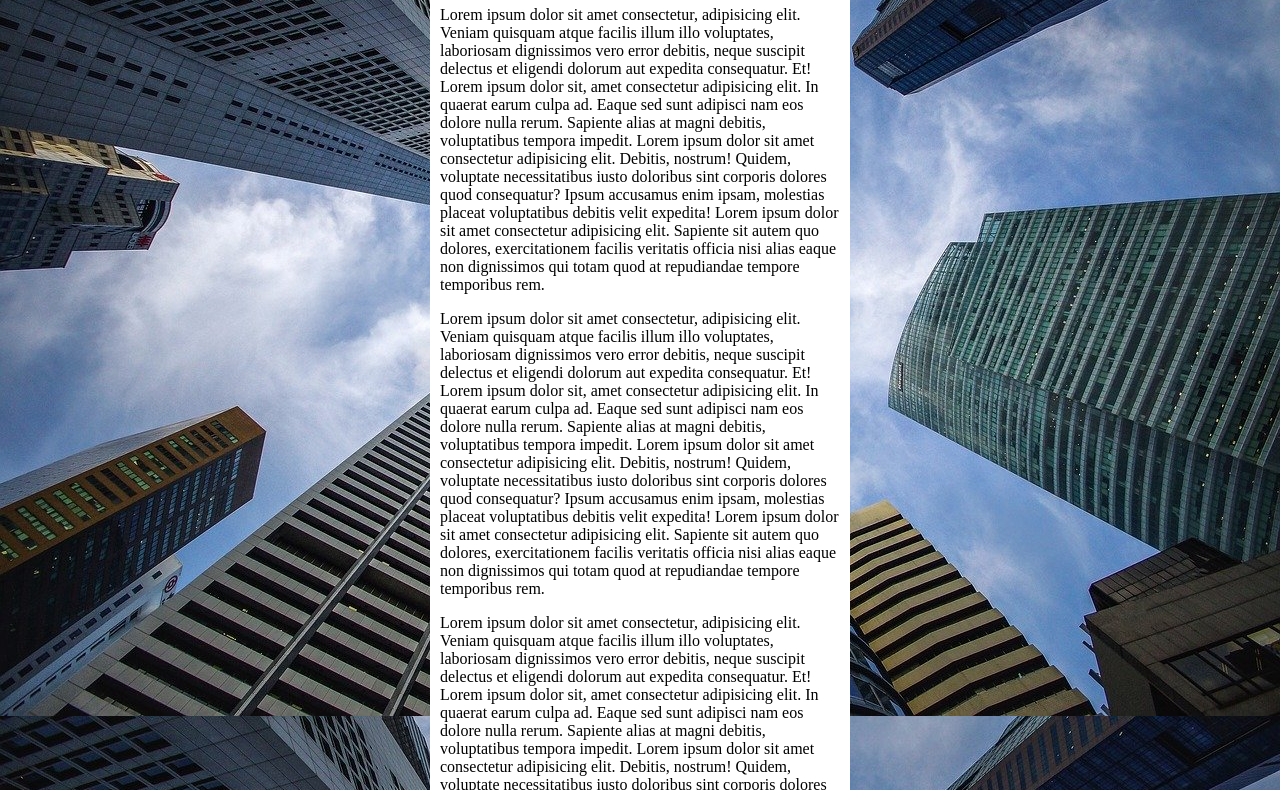
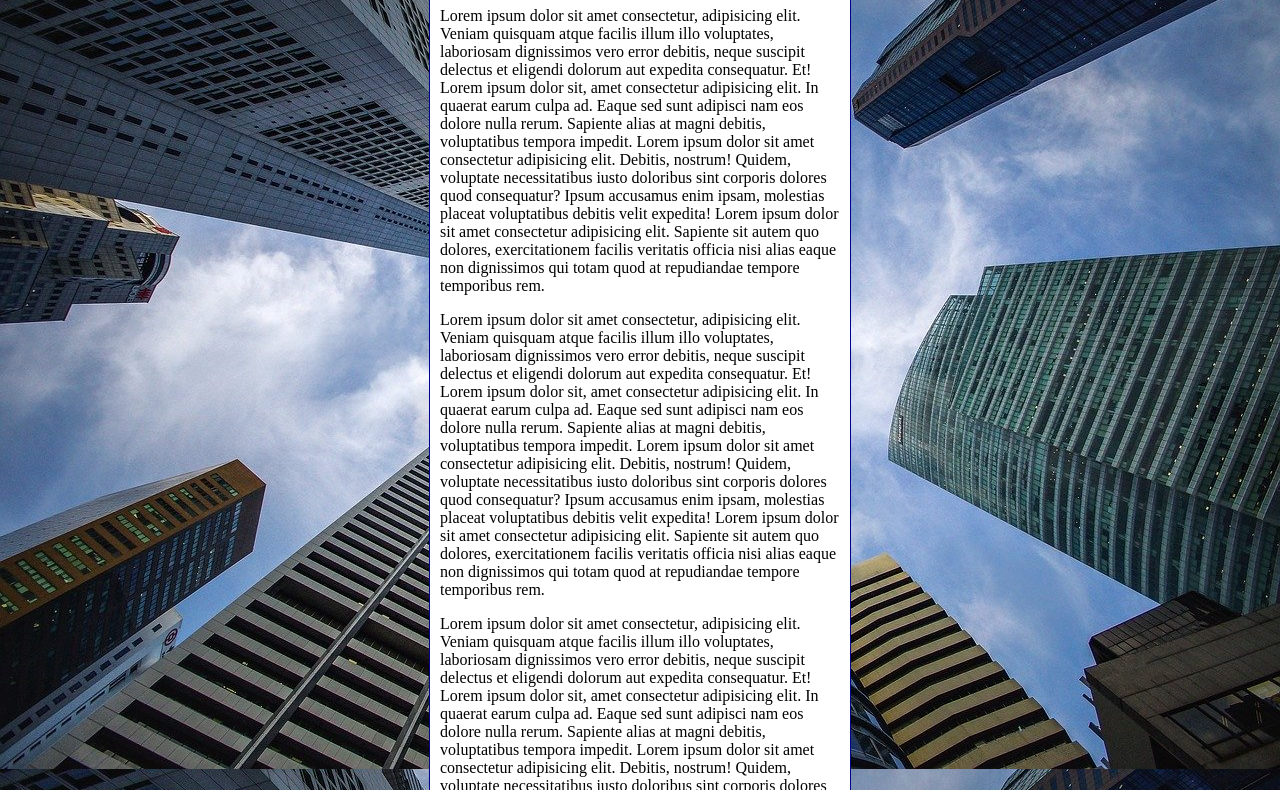
Before and after one commit to Lokinarius/Exercicios-HTML-CSS, a plain HTML site: page 028 - Background image/004-size,attachment.html in a window 1280 px wide. Shown: the part 84-874 px from the top of the page. Drawn offline with Linux system fonts and the light colour scheme.

Commit message:
background-image-2

```diff
--- a/028 - Background image/fundo004.html
+++ b/028 - Background image/004-size,attachment.html
@@ -10,23 +10,31 @@
             padding: 0;
             min-height: 100vh;
             height: 100vh;
+
         }
         body {
+            /*
             background-color: black;
             background-image: url('imagens/wallpaper002.jpg');
-            background-repeat: repeat-y;
-            background-attachment: scroll;
-            background-position: right bottom;
+            background-position: center center;
+            background-repeat: no-repeat;
             background-size: cover;
+            background-attachment: fixed;*/
 
-            /* background: black url('imagens/wallpaper002.jpg') no-repeat fixed center center; */
+        /*Shorthand
+        background color > image > position > repeat > [size] > attachment*/
+
+        background: black url('imagens/wallpaper002.jpg') center center no-repeat fixed;
+        background-size: cover;
         }
 
         main {
             background-color: white;
-            width: 400px;
+            max-width: 400px;
             margin: auto;
             padding: 10px;
+            border: 1px solid darkblue;
+            border-radius: 20px;
         }
     </style>
 </head>
@@ -36,7 +44,7 @@
         <p>Lorem ipsum dolor sit amet consectetur, adipisicing elit. Veniam quisquam atque facilis illum illo voluptates, laboriosam dignissimos vero error debitis, neque suscipit delectus et eligendi dolorum aut expedita consequatur. Et! Lorem ipsum dolor sit, amet consectetur adipisicing elit. In quaerat earum culpa ad. Eaque sed sunt adipisci nam eos dolore nulla rerum. Sapiente alias at magni debitis, voluptatibus tempora impedit. Lorem ipsum dolor sit amet consectetur adipisicing elit. Debitis, nostrum! Quidem, voluptate necessitatibus iusto doloribus sint corporis dolores quod consequatur? Ipsum accusamus enim ipsam, molestias placeat voluptatibus debitis velit expedita! Lorem ipsum dolor sit amet consectetur adipisicing elit. Sapiente sit autem quo dolores, exercitationem facilis veritatis officia nisi alias eaque non dignissimos qui totam quod at repudiandae tempore temporibus rem.</p>
         <p>Lorem ipsum dolor sit amet consectetur, adipisicing elit. Veniam quisquam atque facilis illum illo voluptates, laboriosam dignissimos vero error debitis, neque suscipit delectus et eligendi dolorum aut expedita consequatur. Et! Lorem ipsum dolor sit, amet consectetur adipisicing elit. In quaerat earum culpa ad. Eaque sed sunt adipisci nam eos dolore nulla rerum. Sapiente alias at magni debitis, voluptatibus tempora impedit. Lorem ipsum dolor sit amet consectetur adipisicing elit. Debitis, nostrum! Quidem, voluptate necessitatibus iusto doloribus sint corporis dolores quod consequatur? Ipsum accusamus enim ipsam, molestias placeat voluptatibus debitis velit expedita! Lorem ipsum dolor sit amet consectetur adipisicing elit. Sapiente sit autem quo dolores, exercitationem facilis veritatis officia nisi alias eaque non dignissimos qui totam quod at repudiandae tempore temporibus rem.</p>
         <p>Lorem ipsum dolor sit amet consectetur, adipisicing elit. Veniam quisquam atque facilis illum illo voluptates, laboriosam dignissimos vero error debitis, neque suscipit delectus et eligendi dolorum aut expedita consequatur. Et! Lorem ipsum dolor sit, amet consectetur adipisicing elit. In quaerat earum culpa ad. Eaque sed sunt adipisci nam eos dolore nulla rerum. Sapiente alias at magni debitis, voluptatibus tempora impedit. Lorem ipsum dolor sit amet consectetur adipisicing elit. Debitis, nostrum! Quidem, voluptate necessitatibus iusto doloribus sint corporis dolores quod consequatur? Ipsum accusamus enim ipsam, molestias placeat voluptatibus debitis velit expedita! Lorem ipsum dolor sit amet consectetur adipisicing elit. Sapiente sit autem quo dolores, exercitationem facilis veritatis officia nisi alias eaque non dignissimos qui totam quod at repudiandae tempore temporibus rem.</p>
-        <p>Lorem ipsum dolor sit amet consectetur, adipisicing elit. Veniam quisquam atque facilis illum illo voluptates, laboriosam dignissimos vero error debitis, neque suscipit delectus et eligendi dolorum aut expedita consequatur. Et! Lorem ipsum dolor sit, amet consectetur adipisicing elit. In quaerat earum culpa ad. Eaque sed sunt adipisci nam eos dolore nulla rerum. Sapiente alias at magni debitis, voluptatibus tempora impedit. Lorem ipsum dolor sit amet consectetur adipisicing elit. Debitis, nostrum! Quidem, voluptate necessitatibus iusto doloribus sint corporis dolores quod consequatur? Ipsum accusamus enim ipsam, molestias placeat voluptatibus debitis velit expedita! Lorem ipsum dolor sit amet consectetur adipisicing elit. Sapiente sit autem quo dolores, exercitationem facilis veritatis officia nisi alias eaque non dignissimos qui totam quod at repudiandae tempore temporibus rem.</p>
+
     </main>
 
 </body>
```
Also changed, not shown: 028 - Background image/005-centralização.html (renamed from 028 - Background image/fundo005.html, +11 -6 lines), 028 - Background image/001-tipos.html (renamed from 028 - Background image/fundo001.html), 028 - Background image/002-repetição.html (renamed from 028 - Background image/fundo002.html), 028 - Background image/003-posicionamento.html (renamed from 028 - Background image/fundo003.html).
